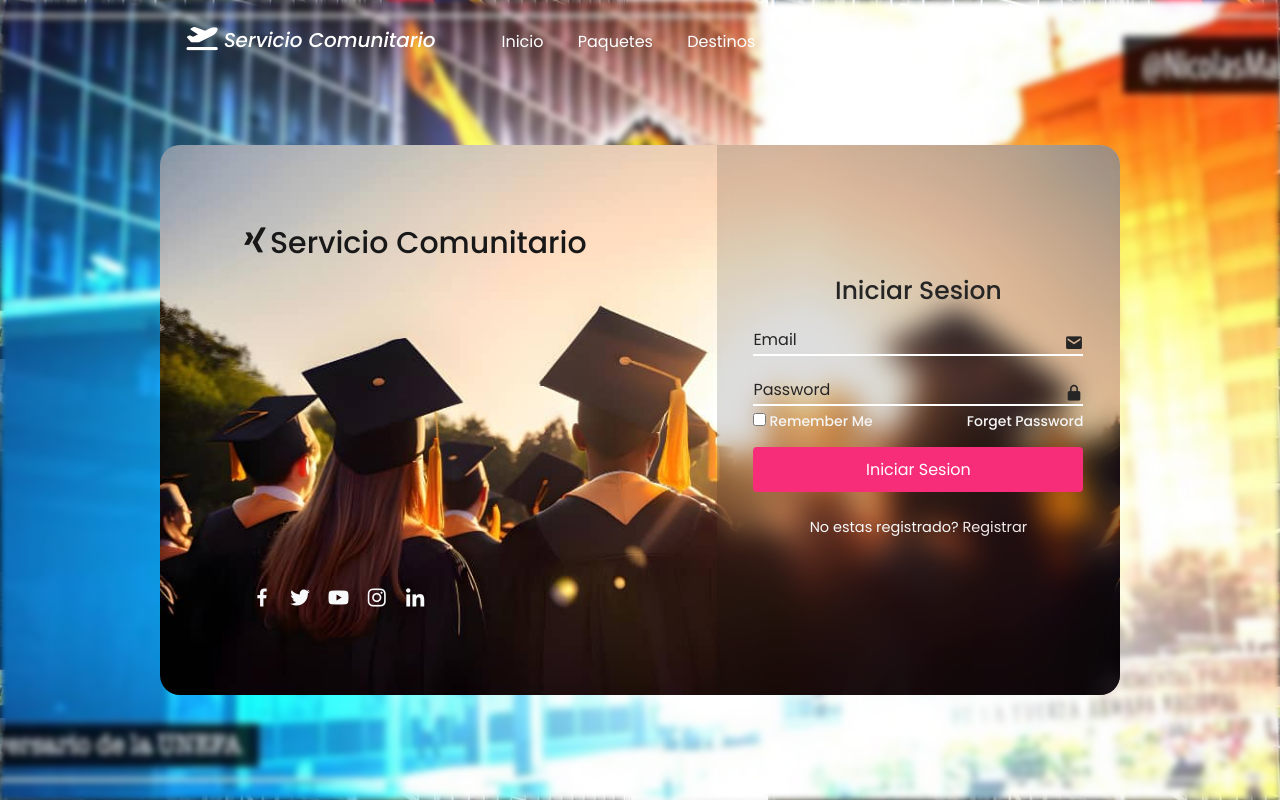
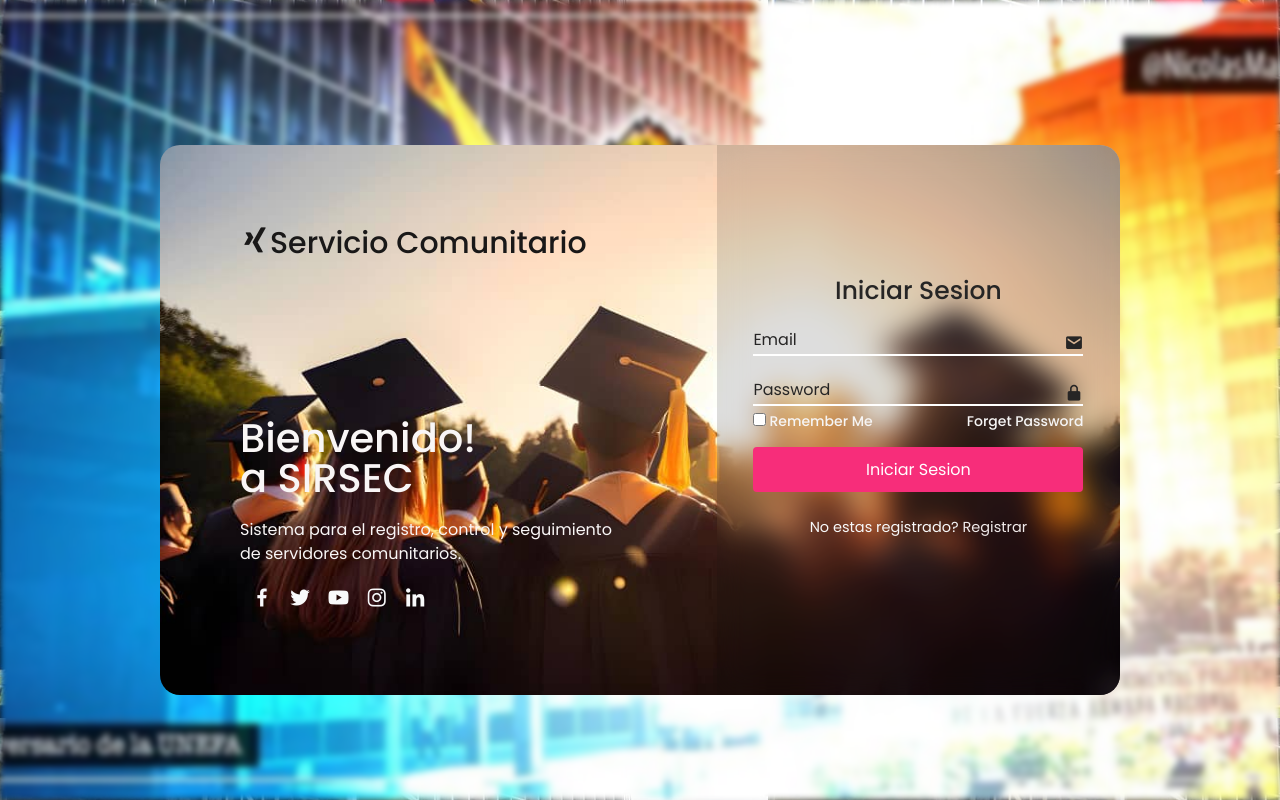
Before and after one commit to JFernandoBolivar/ServicioComunitario, a Flask app: page /login in a window 1280 px wide. Run offline with Flask 3, Linux system fonts and the light colour scheme; some libraries are stand-ins or nearby versions.

Commit message:
agustes del sistema

```diff
--- a/ServicioComunitario/app/templates/login.html
+++ b/ServicioComunitario/app/templates/login.html
@@ -6,26 +6,17 @@
   href="{{ url_for('static', filename='css/login.css') }}"
 />
 
-<!-- NAVBAR CREATION -->
-<header class="header">
-  <nav class="navbar2">
-    <i class="magic-text" href="">
-      <i class="fas fa-plane-departure"></i> Servicio Comunitario
-    </i>
-    <a href="#">Inicio</a>
-    <a href="#">Paquetes</a>
-    <a href="#">Destinos</a>
-  </nav>
-</header>
-
 <!-- LOGIN FORM CREATION -->
 <div class="background"></div>
 <div class="container">
   <div class="item">
     <h2 class="logo"><i class="bx bxl-xing"></i>Servicio Comunitario</h2>
     <div class="text-item">
-      <!-- <h2>Bienvenido! <br /><span>a tu Agencia</span></h2>
-      <p>dispuestos para ti 24/7 para brindarte el mejor servicio</p> -->
+      <h2>Bienvenido! <br /><span>a SIRSEC</span></h2>
+      <p>
+        Sistema para el registro, control y seguimiento de servidores
+        comunitarios.
+      </p>
       <div class="social-icon">
         <a href="#"><i class="bx bxl-facebook text-light"></i></a>
         <a href="#"><i class="bx bxl-twitter text-light"></i></a>
```
Also changed, not shown: ServicioComunitario/instance/servicioComunitario.db.
